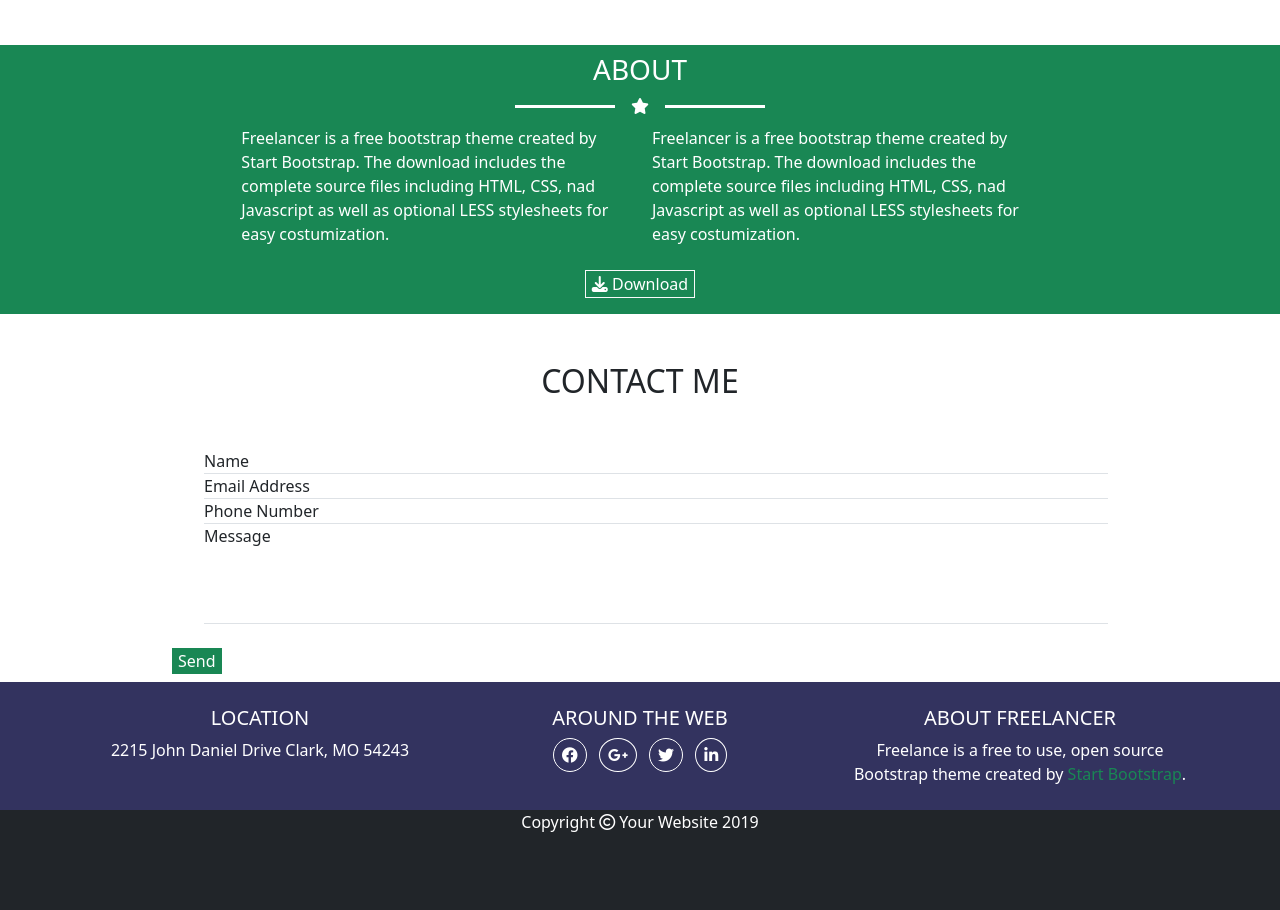
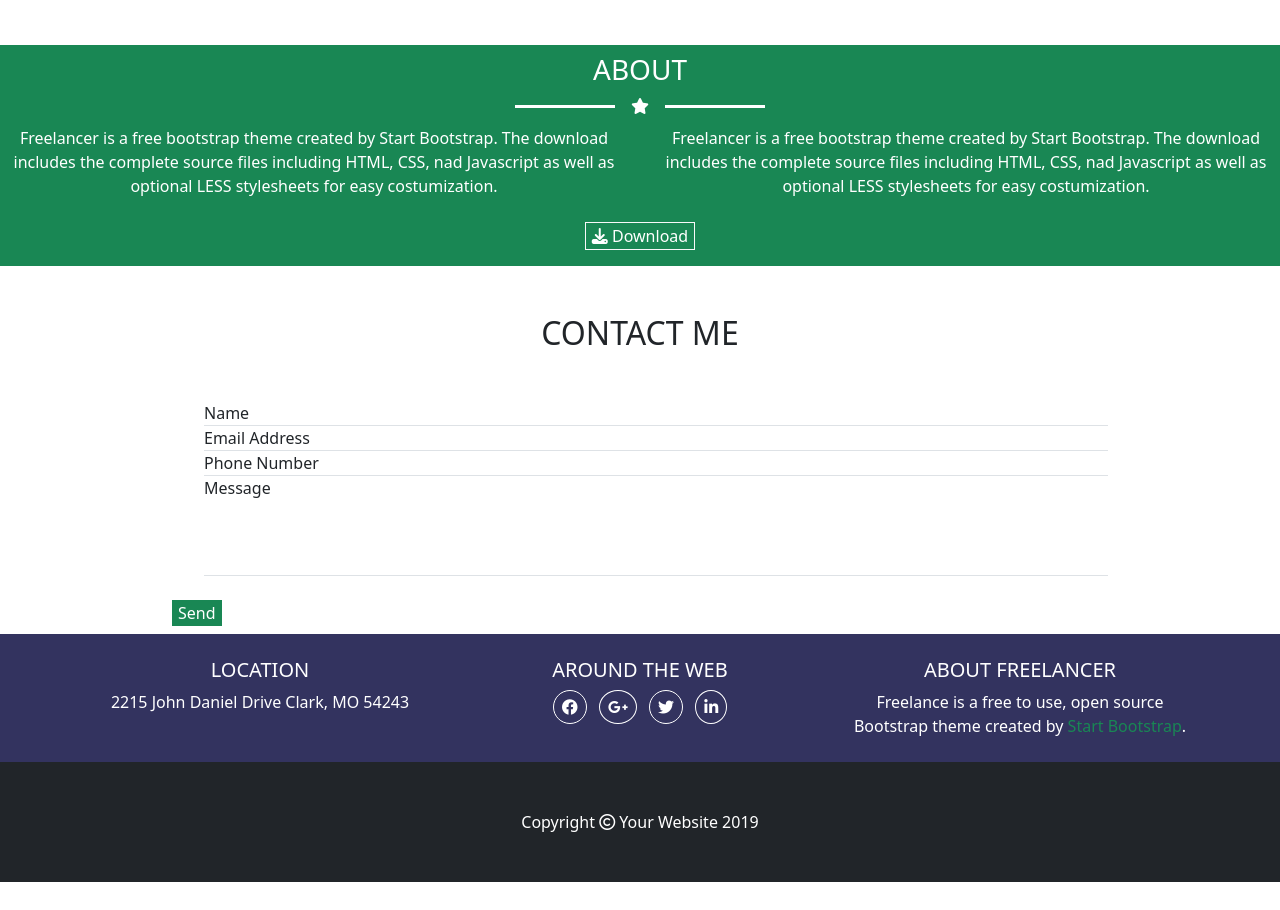
Before and after one commit to Maino24/html-css-bootstrap-freelancer, a plain HTML site: page index.html in a window 1280 px wide. Shown: the part 1183-2093 px from the top of the page. After the commit the page ends 2065 px from the top, so only its background shows below. Drawn offline with nearby package versions, Linux system fonts and the light colour scheme.

Commit message:
padding footer

```diff
--- a/index.html
+++ b/index.html
@@ -81,21 +81,19 @@
               </div>
         </section>
 
-        <section class="contaier bg-success text-white">
-            <div class="text-center pt-2">
-                <h3>ABOUT</h3>
-            </div>
+        <section class="contaier-md bg-success text-white text-center">
+            <h3 class="pt-2">ABOUT</h3>
             <div class="d-flex justify-content-center align-items-center text-white my-2">
                 <div class="linea"></div>
                 <div><i class="fa-solid fa-star mx-3"></i></div>
                 <div class="linea"></div>
             </div>
-            <div class="contaier">
-                <div class="row  mx-4 justify-content-center">
-                    <p class="col-9 col-sm-4 ">
+            <div class="contaier-md text-center">
+                <div class="row">
+                    <p class="col-12 col-md-6 ">
                         Freelancer is a free bootstrap theme created by Start Bootstrap. The download includes the complete source files including HTML, CSS, nad Javascript as well as optional LESS stylesheets for easy costumization.
                     </p>
-                    <p class="col-9 col-sm-4 ">
+                    <p class="col-12 col-md-6 ">
                         Freelancer is a free bootstrap theme created by Start Bootstrap. The download includes the complete source files including HTML, CSS, nad Javascript as well as optional LESS stylesheets for easy costumization.
                     </p>
                 </div>
@@ -154,7 +152,7 @@
     </main>
 
 
-    <footer class="text-center items-center text-white bg-dark" style="height: 100px">
+    <footer class="text-center text-white bg-dark py-5">
         <span class="">Copyright <i class="fa-regular text-white fa-copyright"></i> Your Website 2019</span>
     </footer>
 
```
